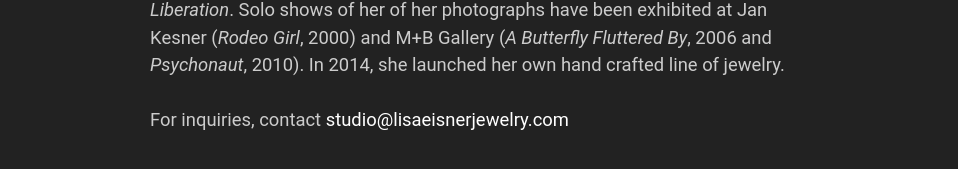
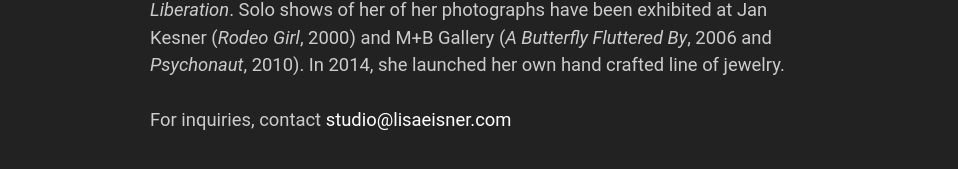
Before and after one commit to egardner/lisaeisner, a Jekyll site: the page built from bio.md, in a window 1280 px wide. Shown: the part 514-683 px from the top of the page, without its empty margins (164-1122 px from the left). Built offline with Jekyll 4.4.1, drawn with Linux system fonts in a browser that asks for light colours; nearby versions of some CDN libraries; Markdown is read by kramdown in place of the engine named in the settings.

Commit message:
Change email address

```diff
--- a/bio.md
+++ b/bio.md
@@ -8,4 +8,4 @@ After more than 15 years in the fashion business, she decided to focus on her ow
 
 Eisner has contributed to _W_, _Vogue Paris_, _Pop_, _The New York Times Magazine_, _T Magazine_, _Vanity Fair_, _Travel + Leisure_, _Departures_, _Harpers Bazaar_ and _Liberation_. Solo shows of her of her photographs have been exhibited at Jan Kesner (_Rodeo Girl_, 2000) and M+B Gallery (_A Butterfly Fluttered By_, 2006 and _Psychonaut_, 2010). In 2014, she launched her own hand crafted line of jewelry.
 
-For inquiries, contact [studio@lisaeisnerjewelry.com](mailto:studio@lisaeisnerjewelry.com)
+For inquiries, contact [studio@lisaeisner.com](mailto:studio@lisaeisner.com)
```
